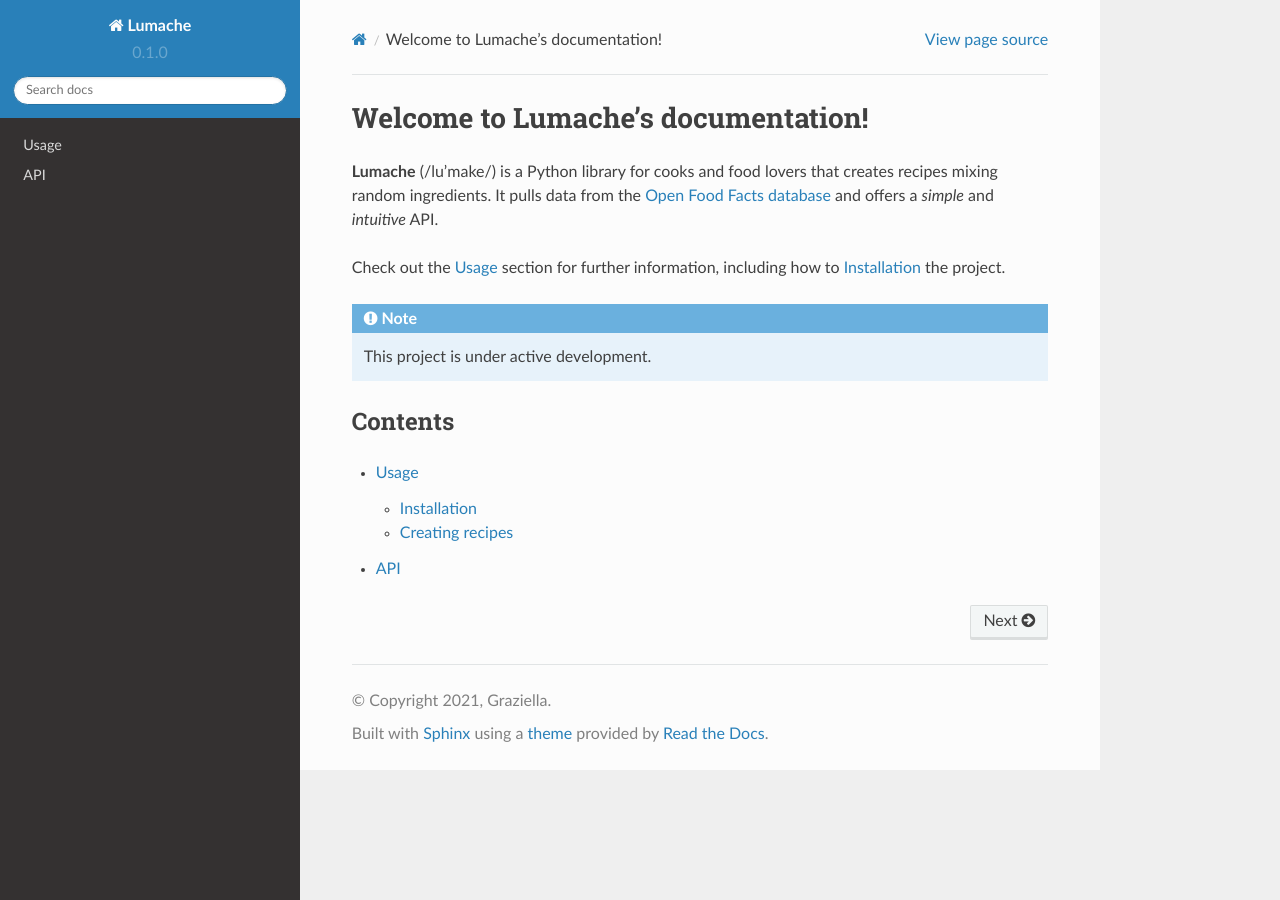
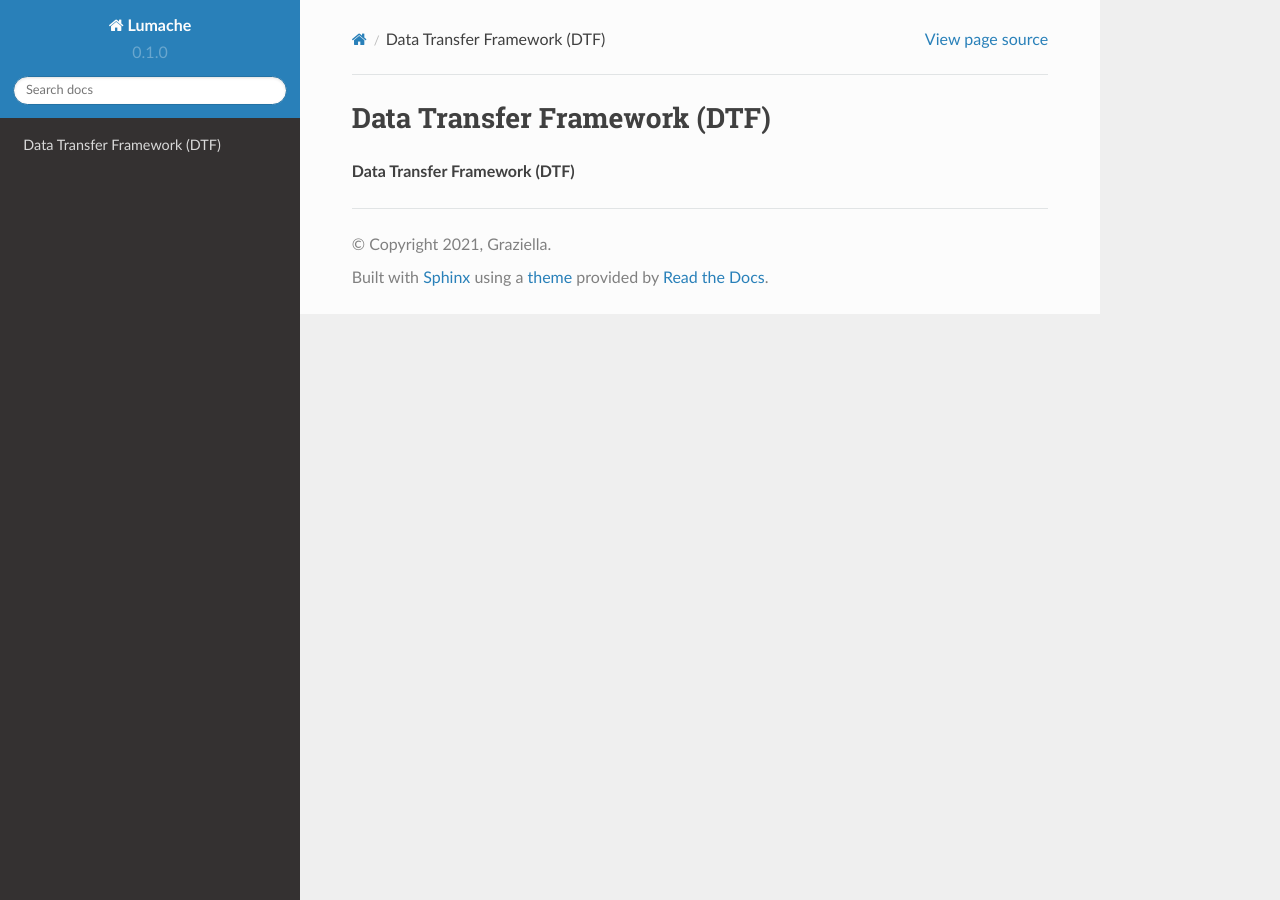
Before and after one commit to yjie2366/dtf-docs, a Sphinx documentation site: the page built from docs/source/index.rst, in a window 1280 px wide. Built offline with Sphinx 7.4.7 and the Read the Docs theme 2.0.0, drawn with Linux system fonts in a browser that asks for light colours.

Commit message:
Update index.rst

```diff
--- a/docs/source/index.rst
+++ b/docs/source/index.rst
@@ -1,22 +1,4 @@
-Welcome to Lumache's documentation!
+Data Transfer Framework (DTF)
 ===================================
 
-**Lumache** (/lu'make/) is a Python library for cooks and food lovers
-that creates recipes mixing random ingredients.
-It pulls data from the `Open Food Facts database <https://world.openfoodfacts.org/>`_
-and offers a *simple* and *intuitive* API.
-
-Check out the :doc:`usage` section for further information, including
-how to :ref:`installation` the project.
-
-.. note::
-
-   This project is under active development.
-
-Contents
---------
-
-.. toctree::
-
-   usage
-   api
+**Data Transfer Framework (DTF)**
```
